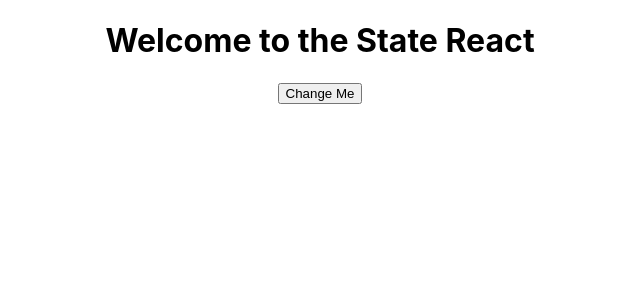
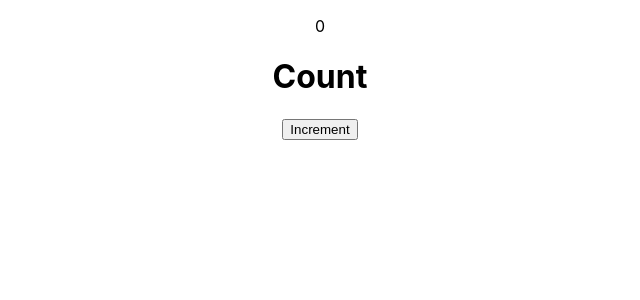
Before and after one commit to Arafat-alim/CodeEvolution, a React (Create React App) app: page / in a window 1280 px wide. Shown: the top 300 px of the page, without its empty margins (320-960 px from the left). Built offline with nearby package versions, Linux system fonts and the light colour scheme.

Commit message:
setState, all concept is done.

```diff
--- a/src/App.js
+++ b/src/App.js
@@ -1,10 +1,10 @@
 import "./App.css";
-import ClassState from "./MyComponents/State/ClassState";
+import ClassState2 from "./MyComponents/State/ClassState2";
 
 function App() {
   return (
     <div className="App">
-      <ClassState />
+      <ClassState2 />
     </div>
   );
 }
--- /dev/null
+++ b/src/MyComponents/State/ClassState2.jsx
@@ -0,0 +1,53 @@
+import React, { Component } from "react";
+
+class classState2 extends Component {
+  constructor() {
+    super();
+
+    this.state = {
+      count: 0,
+    };
+  }
+  onIncrement() {
+    //direct state updating -wrong way to do this
+    //this.state.count = this.state.count + 1;
+
+    //doing with a setState to render my value on the dom
+    //     this.setState(
+    //       //Recommended way to do this
+    //       {
+    //         count: this.state.count + 1,
+    //       },
+    //       () => {
+    //         console.log("CallBack Value ", this.state.count);
+    //       }
+    //     );
+    //     console.log(this.state.count);
+    // Here We are going to do like this - if my prev State value is important
+    this.setState((prevState) => ({
+      count: prevState.count + 1,
+    }));
+    // console.log("CallBack Value ", this.state.count);
+  }
+
+  incrementFive() {
+    // here my prev state is important to update
+    this.onIncrement();
+    this.onIncrement();
+    this.onIncrement();
+    this.onIncrement();
+    this.onIncrement();
+  }
+
+  render() {
+    return (
+      <div>
+        <p>{this.state.count}</p>
+        <h1>Count</h1>
+        <button onClick={() => this.incrementFive()}>Increment</button>
+      </div>
+    );
+  }
+}
+
+export default classState2;
```
Also changed, not shown: src/MyComponents/State/ClassState2 some more things.txt (added).
